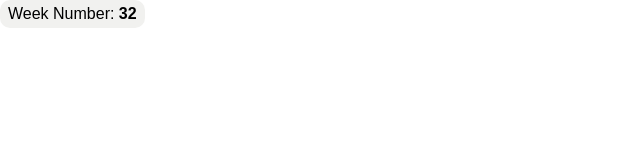
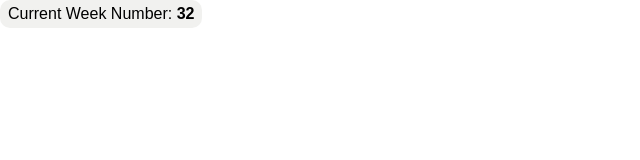
Before and after one commit to leobugeja/web-widgets, a plain HTML site: page index.html in a window 1280 px wide. Shown: the whole page, without its empty margins (0-640 px from the left). Drawn offline with Linux system fonts and the light colour scheme.

Commit message:
Rename to current week number

```diff
--- a/index.html
+++ b/index.html
@@ -10,7 +10,7 @@
 <body>
 <div>
 <span>
-<Current>Week Number:</Current></span>
+<Current>Current Week Number:</Current></span>
 <span id="week-number">
 </span>
 </div>
```
